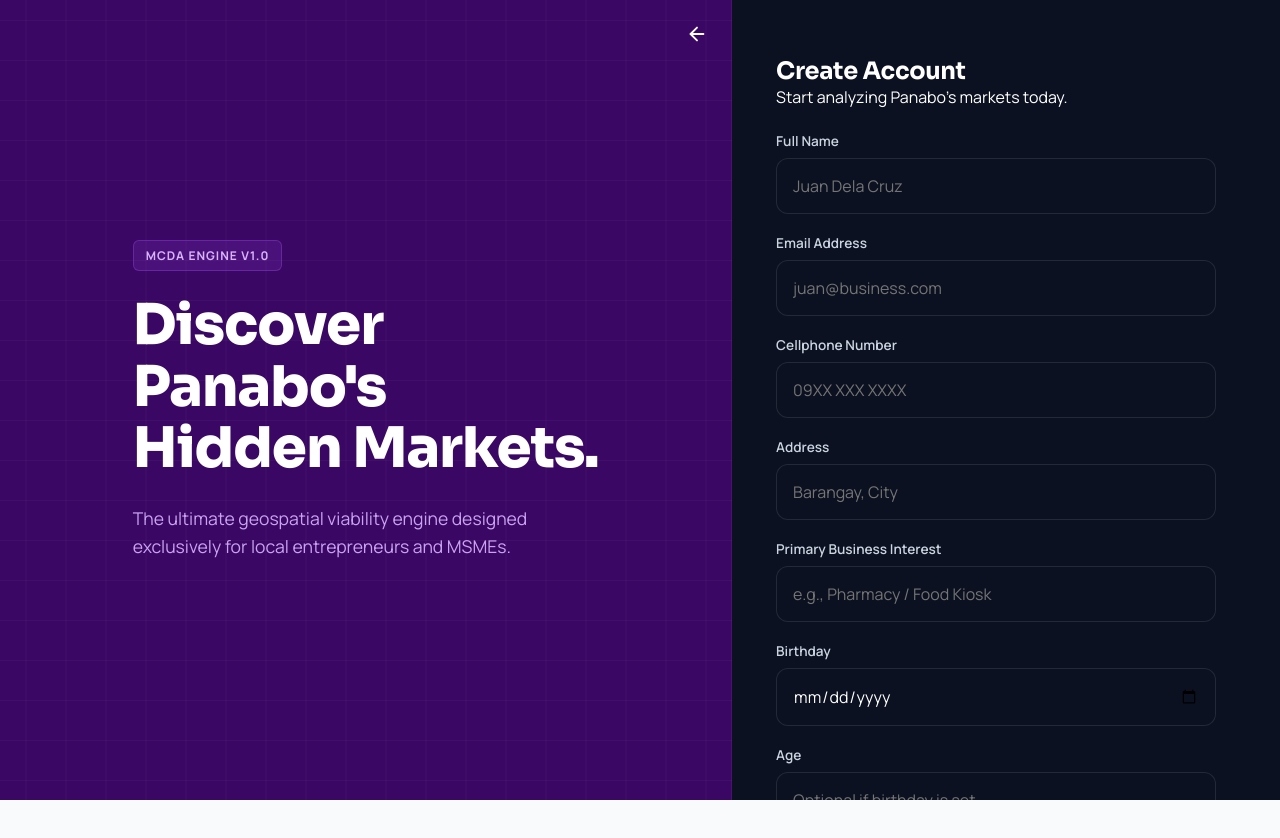
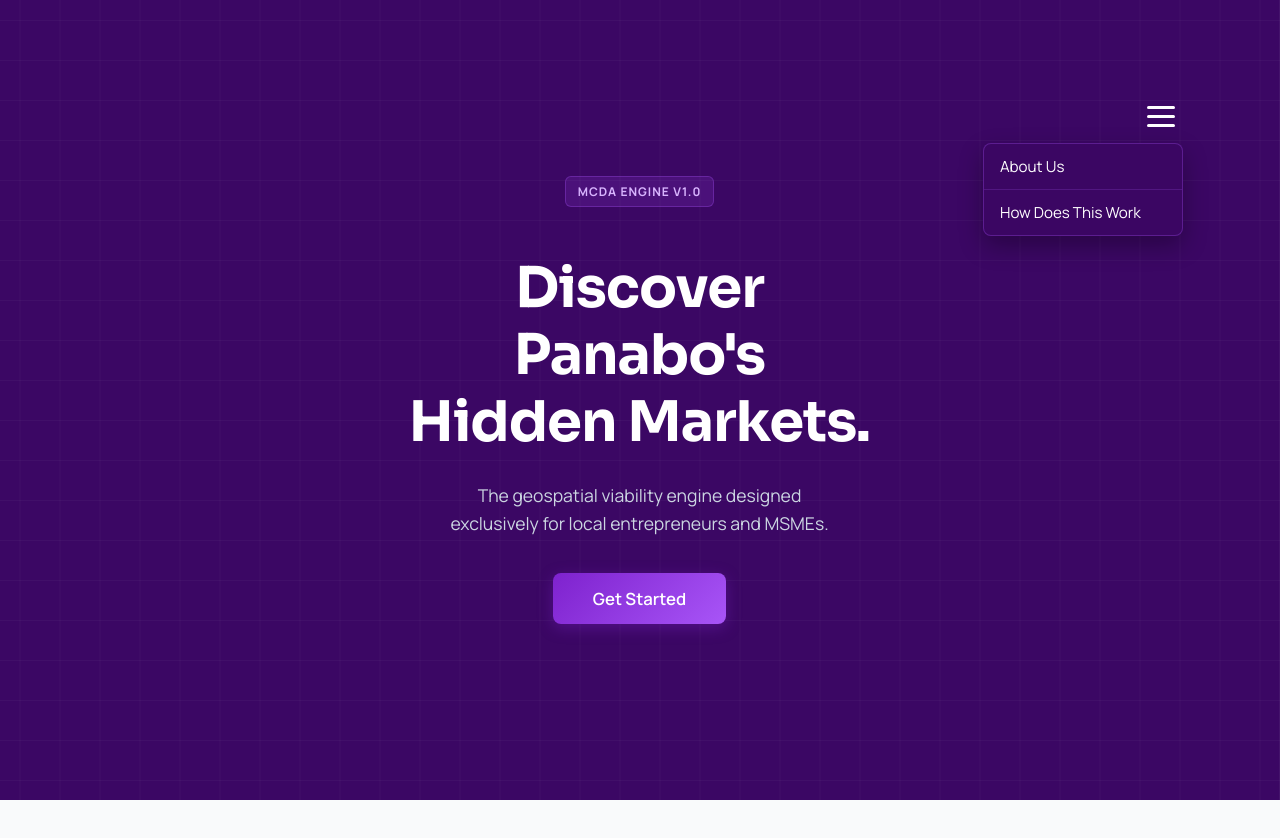
Before and after one commit to CrlRmenn1/market-scope, a React (Vite) app in the folder marketscope-frontend/: page / in a window 1280 px wide. Both pictures are taken after a click on the button "Open menu". Shown: the top 838 px of the page. After the commit the page ends 800 px from the top, so only its background shows below. Built offline with nearby package versions, Linux system fonts and the light colour scheme; no server answers.

Commit message:
Restore single hero landing view and route register back button to it

```diff
--- a/marketscope-frontend/src/AuthPages.jsx
+++ b/marketscope-frontend/src/AuthPages.jsx
@@ -3,7 +3,8 @@ import './Auth.css';
 import { apiUrl } from './api';
 
 export default function AuthPages({ onLoginSuccess, onAdminLoginSuccess, initialView = 'landing', onAuthPagesMounted }) {
-  const [currentView, setCurrentView] = useState(initialView === 'login' ? 'login' : 'landing');
+  const [currentView, setCurrentView] = useState(initialView === 'login' ? 'login' : 'hero');
+  const [isBurgerOpen, setIsBurgerOpen] = useState(false);
   const [password, setPassword] = useState('');
   const [passwordStrength, setPasswordStrength] = useState(0);
   const [errorMsg, setErrorMsg] = useState('');
@@ -205,6 +206,33 @@ export default function AuthPages({ onLoginSuccess, onAdminLoginSuccess, initial
       setIsLoading(false);
     }
   };
+
+  const renderHero = () => (
+    <div className="hero-container">
+      <div className="hero-header">
+        <button className="burger-menu-btn" onClick={() => setIsBurgerOpen(!isBurgerOpen)} aria-label="Open menu">
+          <span></span>
+          <span></span>
+          <span></span>
+        </button>
+        {isBurgerOpen && (
+          <div className="burger-menu">
+            <button className="burger-item">About Us</button>
+            <button className="burger-item">How Does This Work</button>
+          </div>
+        )}
+      </div>
+
+      <div className="hero-content">
+        <div className="hero-badge mb-6">MCDA ENGINE V1.0</div>
+        <h1 className="hero-title">Discover<br/>Panabo's<br/>Hidden Markets.</h1>
+        <p className="hero-description">The geospatial viability engine designed<br/>exclusively for local entrepreneurs and MSMEs.</p>
+        <button className="get-started-btn" onClick={() => setCurrentView('register')}>
+          Get Started
+        </button>
+      </div>
+    </div>
+  );
 
   const renderLogin = () => (
     <div className="fade-in">
@@ -410,11 +438,21 @@ export default function AuthPages({ onLoginSuccess, onAdminLoginSuccess, initial
     </div>
   );
 
+  if (currentView === 'hero') {
+    return (
+      <div className="auth-container view-hero">
+        <div className="auth-hero">
+          {renderHero()}
+        </div>
+      </div>
+    );
+  }
+
   return (
     <div className={`auth-container ${currentView === 'login' ? 'view-login' : 'view-landing'}`}>
       <div className="mobile-auth-hero">
-        {currentView !== 'login' && (
-          <button className="hero-side-back-btn" onClick={() => setCurrentView('landing')} aria-label="Back to landing">
+        {currentView === 'register' && (
+          <button className="hero-side-back-btn" onClick={() => setCurrentView('hero')} aria-label="Back to landing">
             <svg viewBox="0 0 24 24" fill="none" stroke="currentColor" strokeWidth="2" strokeLinecap="round" strokeLinejoin="round">
               <line x1="19" y1="12" x2="5" y2="12"></line>
               <polyline points="12 19 5 12 12 5"></polyline>
@@ -429,8 +467,8 @@ export default function AuthPages({ onLoginSuccess, onAdminLoginSuccess, initial
       </div>
 
       <div className="auth-hero">
-        {currentView !== 'login' && (
-          <button className="hero-side-back-btn" onClick={() => setCurrentView('landing')} aria-label="Back to landing">
+        {currentView === 'register' && (
+          <button className="hero-side-back-btn" onClick={() => setCurrentView('hero')} aria-label="Back to landing">
             <svg viewBox="0 0 24 24" fill="none" stroke="currentColor" strokeWidth="2" strokeLinecap="round" strokeLinejoin="round">
               <line x1="19" y1="12" x2="5" y2="12"></line>
               <polyline points="12 19 5 12 12 5"></polyline>
@@ -445,7 +483,7 @@ export default function AuthPages({ onLoginSuccess, onAdminLoginSuccess, initial
       </div>
 
       <div className="auth-form-wrapper">
-        {(currentView === 'register' || currentView === 'landing') && renderRegister()}
+        {currentView === 'register' && renderRegister()}
         {currentView === 'login' && renderLogin()}
       </div>
     </div>
```
